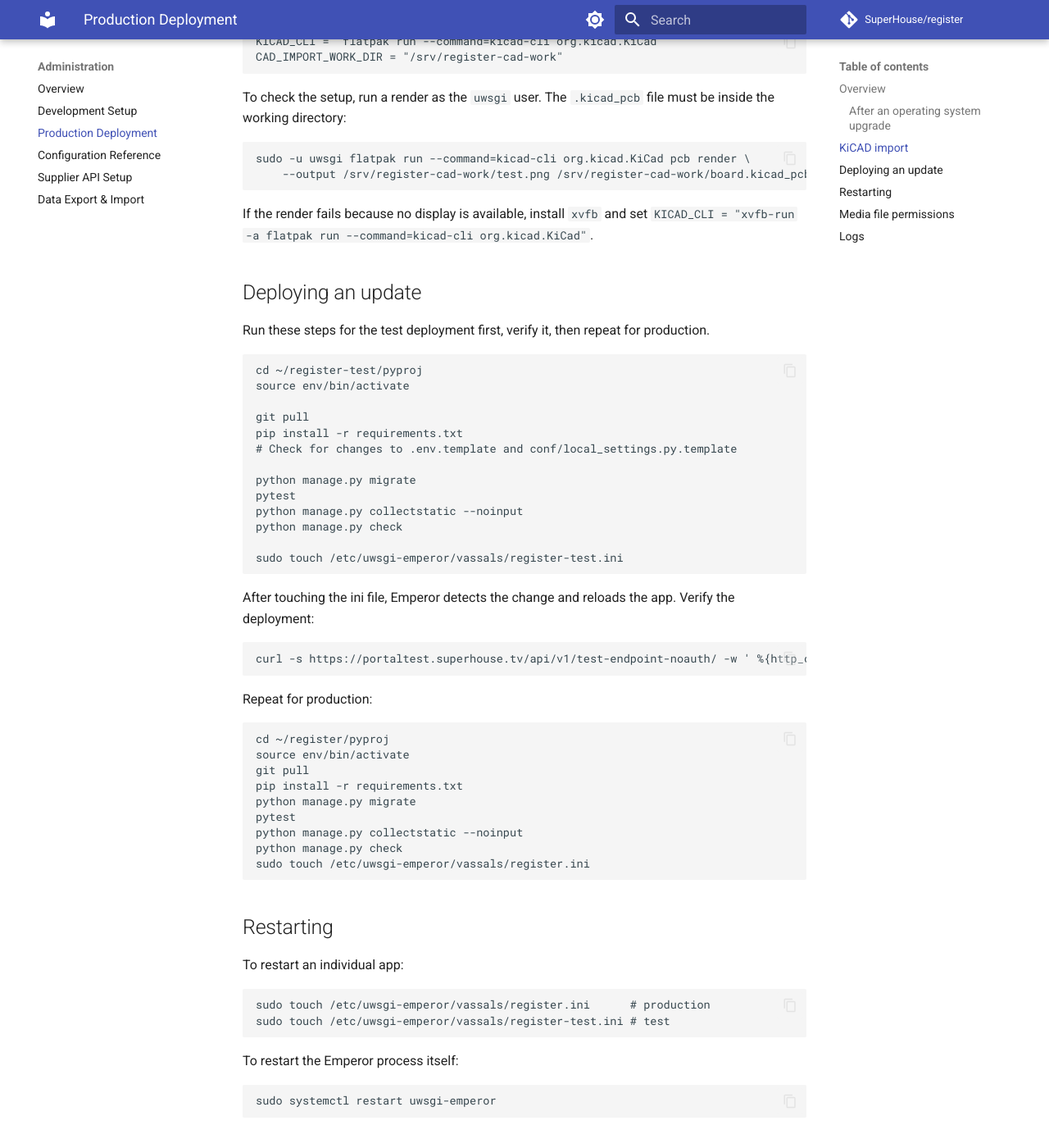
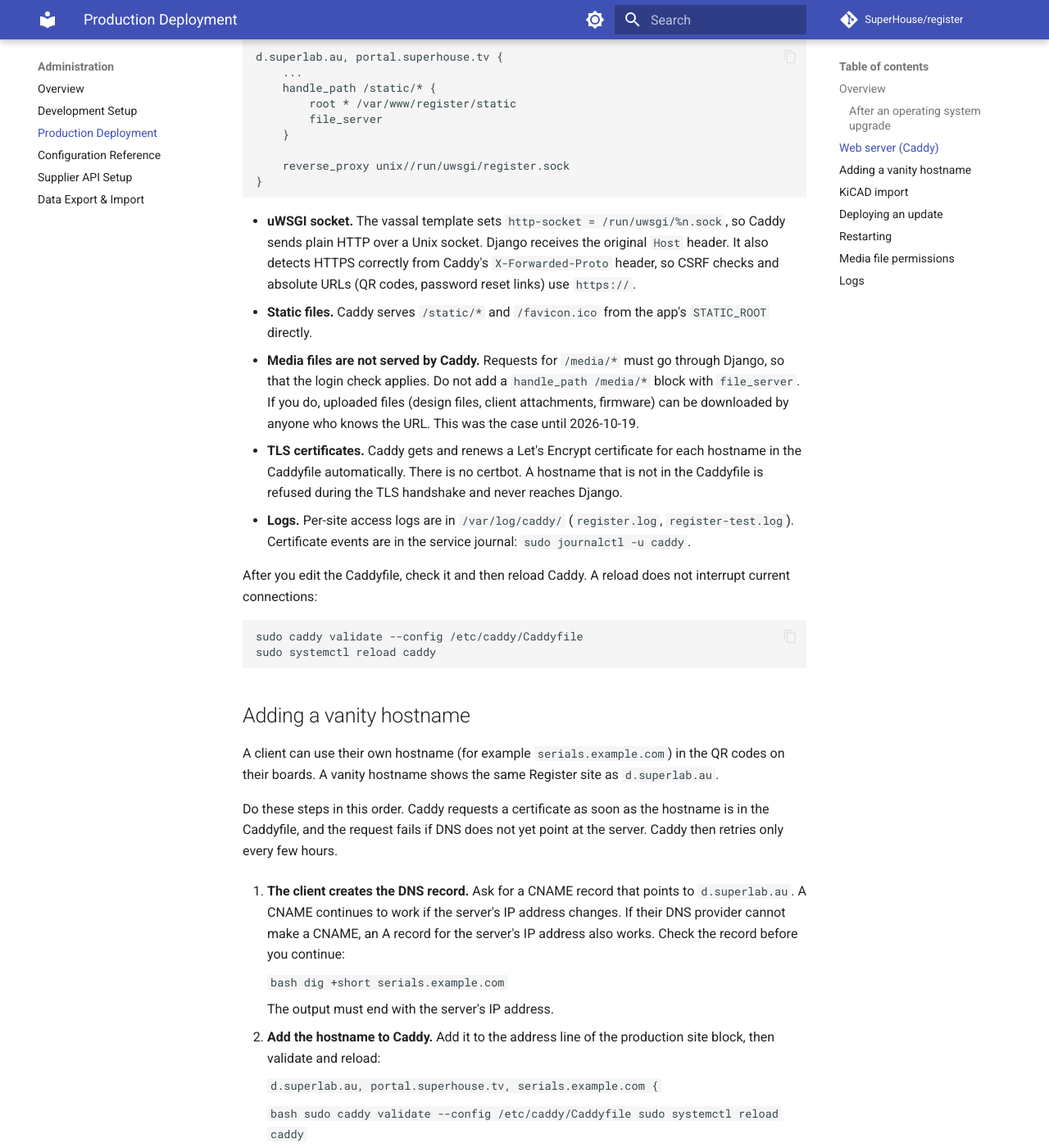
Before and after one commit to SuperHouse/register, an MkDocs documentation site: the page built from docs/admin/deployment.md, in a window 1280 px wide and 1400 px high, scrolled down 1529 px. Shown: the whole window at 82% size. Built offline with MkDocs 1.6.1 and Material for MkDocs 9.7.7, drawn with Linux system fonts in a browser that asks for light colours; comment, search, counter and statistics services are not loaded; some of the changed text lies outside the part shown.

Commit message:
Updated configuration and documentation to restrict access to media, and set up client vanity domains
Closes: #149

````diff
--- a/docs/admin/deployment.md
+++ b/docs/admin/deployment.md
@@ -1,6 +1,13 @@
 # Production Deployment
 
-The Register runs on Linux under uWSGI Emperor. Two deployments are typically maintained in parallel: `register` (production) and `register-test`.
+The Register runs on Linux under uWSGI Emperor, behind the Caddy web server. Two deployments are typically maintained in parallel: `register` (production) and `register-test`.
+
+| Deployment | Code | Hostnames |
+|---|---|---|
+| Production | `/var/www/register/pyproj` | `portal.superhouse.tv`, `d.superlab.au` |
+| Test | `/var/www/register-test/pyproj` | `portaltest.superhouse.tv`, `dtest.superlab.au` (in the Caddyfile, but no DNS record yet) |
+
+Each app's virtualenv is `env/`, inside its `pyproj` directory.
 
 ## Overview
 
@@ -13,7 +20,7 @@
 An Ubuntu release upgrade usually changes the system Python version. The existing virtualenvs then stop working and both apps fail as described above. Rebuild the virtualenv of each app with the new Python:
 
 ```bash
-cd ~/register/pyproj          # then repeat for ~/register-test/pyproj
+cd /var/www/register/pyproj          # then repeat for /var/www/register-test/pyproj
 mv env env-old
 python3 -m venv env
 source env/bin/activate
@@ -25,6 +32,91 @@
 When the app works again, delete `env-old`. Then check that the cron jobs (for example `refresh_part_sources`) still run, because they call the virtualenv's Python by its path.
 
 The upgrade from Ubuntu 24.04 (Python 3.12) to 26.04 (Python 3.14) on 2026-10-14 needed this procedure.
+
+## Web server (Caddy)
+
+Caddy listens on ports 80 and 443 and passes requests to uWSGI. Its configuration is `/etc/caddy/Caddyfile`. The Caddyfile is the only source of configuration: the service does not use `--resume`, so changes made through the Caddy API are lost on restart.
+
+Each deployment has one site block. The site address line lists every hostname for that deployment, and the block ends with a `reverse_proxy` to the app's uWSGI socket:
+
+```
+d.superlab.au, portal.superhouse.tv {
+    ...
+    handle_path /static/* {
+        root * /var/www/register/static
+        file_server
+    }
+
+    reverse_proxy unix//run/uwsgi/register.sock
+}
+```
+
+- **uWSGI socket.** The vassal template sets `http-socket = /run/uwsgi/%n.sock`, so Caddy sends plain HTTP over a Unix socket. Django receives the original `Host` header. It also detects HTTPS correctly from Caddy's `X-Forwarded-Proto` header, so CSRF checks and absolute URLs (QR codes, password reset links) use `https://`.
+- **Static files.** Caddy serves `/static/*` and `/favicon.ico` from the app's `STATIC_ROOT` directly.
+- **Media files are not served by Caddy.** Requests for `/media/*` must go through Django, so that the login check applies. Do not add a `handle_path /media/*` block with `file_server`. If you do, uploaded files (design files, client attachments, firmware) can be downloaded by anyone who knows the URL. This was the case until 2026-10-19.
+- **TLS certificates.** Caddy gets and renews a Let's Encrypt certificate for each hostname in the Caddyfile automatically. There is no certbot. A hostname that is not in the Caddyfile is refused during the TLS handshake and never reaches Django.
+- **Logs.** Per-site access logs are in `/var/log/caddy/` (`register.log`, `register-test.log`). Certificate events are in the service journal: `sudo journalctl -u caddy`.
+
+After you edit the Caddyfile, check it and then reload Caddy. A reload does not interrupt current connections:
+
+```bash
+sudo caddy validate --config /etc/caddy/Caddyfile
+sudo systemctl reload caddy
+```
+
+## Adding a vanity hostname
+
+A client can use their own hostname (for example `serials.example.com`) in the QR codes on their boards. A vanity hostname shows the same Register site as `d.superlab.au`.
+
+Do these steps in this order. Caddy requests a certificate as soon as the hostname is in the Caddyfile, and the request fails if DNS does not yet point at the server. Caddy then retries only every few hours.
+
+1. **The client creates the DNS record.** Ask for a CNAME record that points to `d.superlab.au`. A CNAME continues to work if the server's IP address changes. If their DNS provider cannot make a CNAME, an A record for the server's IP address also works. Check the record before you continue:
+
+    ```bash
+    dig +short serials.example.com
+    ```
+
+    The output must end with the server's IP address.
+
+2. **Add the hostname to Caddy.** Add it to the address line of the production site block, then validate and reload:
+
+    ```
+    d.superlab.au, portal.superhouse.tv, serials.example.com {
+    ```
+
+    ```bash
+    sudo caddy validate --config /etc/caddy/Caddyfile
+    sudo systemctl reload caddy
+    ```
+
+3. **Add the hostname to Django.** In `/var/www/register/pyproj/conf/local_settings.py`, add it to `ALLOWED_HOSTS`:
+
+    ```python
+    ALLOWED_HOSTS = ['d.superlab.au', 'portal.superhouse.tv', 'localhost', 'serials.example.com']
+    ```
+
+    Then restart the app:
+
+    ```bash
+    sudo touch /etc/uwsgi-emperor/vassals/register.ini
+    ```
+
+    If you forget this step, Django returns "400 Bad Request" for every page on that hostname.
+
+4. **Check the result.**
+
+    ```bash
+    curl -sI https://serials.example.com/1234 | head -1    # expect HTTP/2 302
+    sudo journalctl -u caddy --since '10 minutes ago' | grep -i serials.example.com
+    ```
+
+    Then open `https://serials.example.com/` in a browser and log in.
+
+Notes:
+
+- Login sessions are separate for each hostname. A user who is logged in on `portal.superhouse.tv` must log in again on a vanity hostname.
+- Password reset emails always contain links to `portal.superhouse.tv` (the Sites framework domain, `SITE_ID = 1`), even when the reset was requested on a vanity hostname. The links work, but they show the SuperHouse hostname.
+- To remove a vanity hostname, do the steps in reverse: remove it from `ALLOWED_HOSTS`, then from the Caddyfile.
 
 ## KiCAD import
 
@@ -65,7 +157,7 @@
 Run these steps for the test deployment first, verify it, then repeat for production.
 
 ```bash
-cd ~/register-test/pyproj
+cd /var/www/register-test/pyproj
 source env/bin/activate
 
 git pull
@@ -89,7 +181,7 @@
 Repeat for production:
 
 ```bash
-cd ~/register/pyproj
+cd /var/www/register/pyproj
 source env/bin/activate
 git pull
 pip install -r requirements.txt
````
Also changed, not shown: CLAUDE.md (+3 -0 lines), VANITY_DOMAINS_PLAN.md (added, +310 -0 lines), pyproj/deploy.md (deleted, +0 -38 lines).
